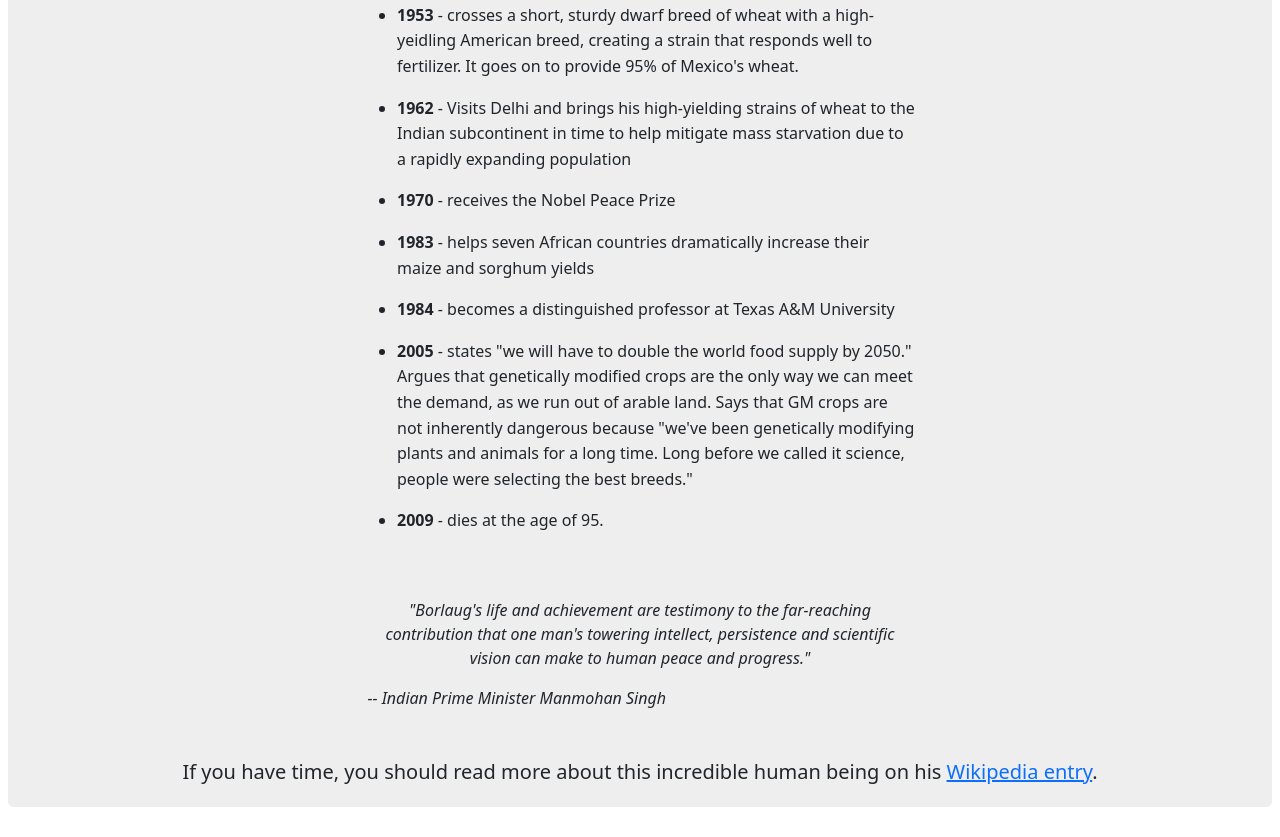
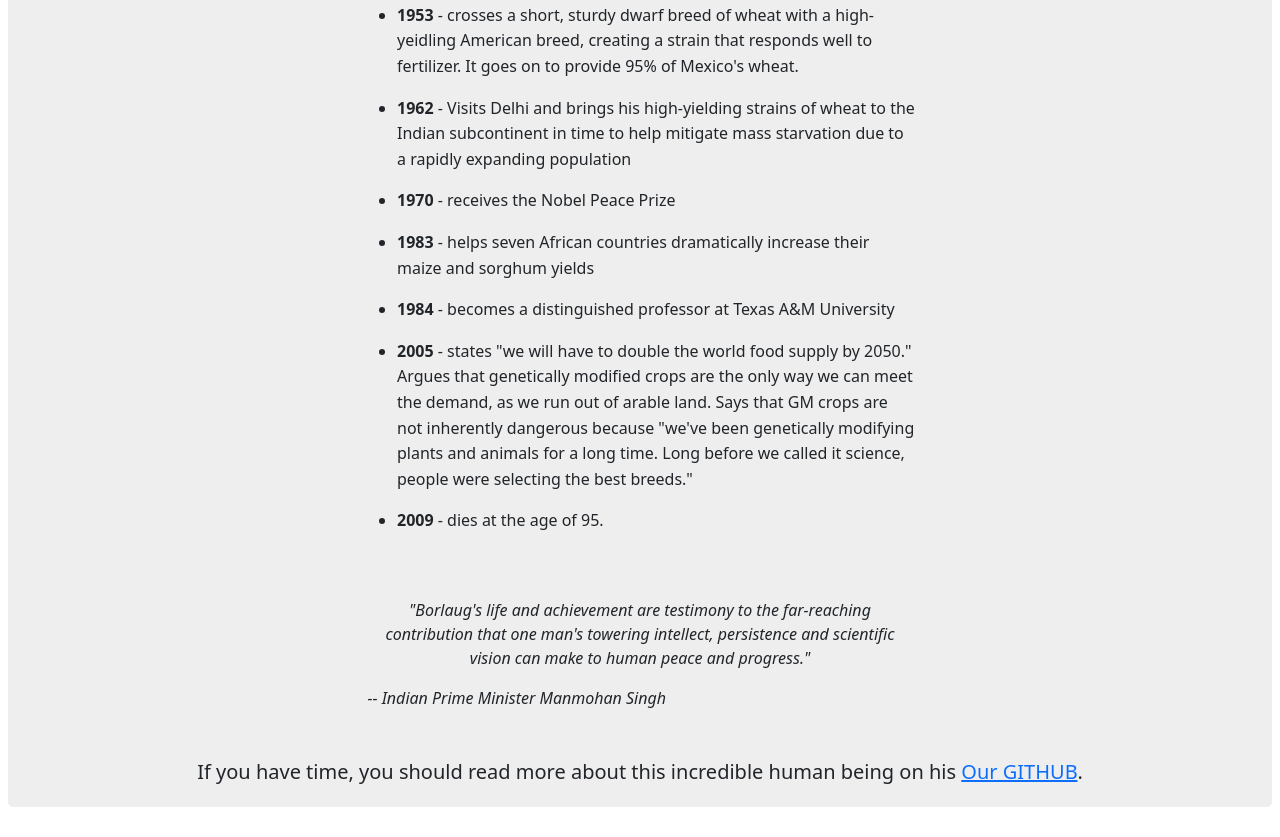
Before and after one commit to KUBAHO3/TributePageMicroverse, a plain HTML site: page index.html in a window 1280 px wide. Shown: the part 1434-2271 px from the top of the page. Drawn offline with nearby package versions, Linux system fonts and the light colour scheme.

Commit message:
link to our github added

```diff
--- a/index.html
+++ b/index.html
@@ -113,9 +113,9 @@
             being on his
             <a
               id="tribute-link"
-              href="https://en.wikipedia.org/wiki/Norman_Borlaug"
+              href="https://github.com/KUBAHO3/TributePageMicroverse"
               target="_blank"
-              >Wikipedia entry</a
+              >Our GITHUB</a
             >.
           </h5>
         </section>
```
